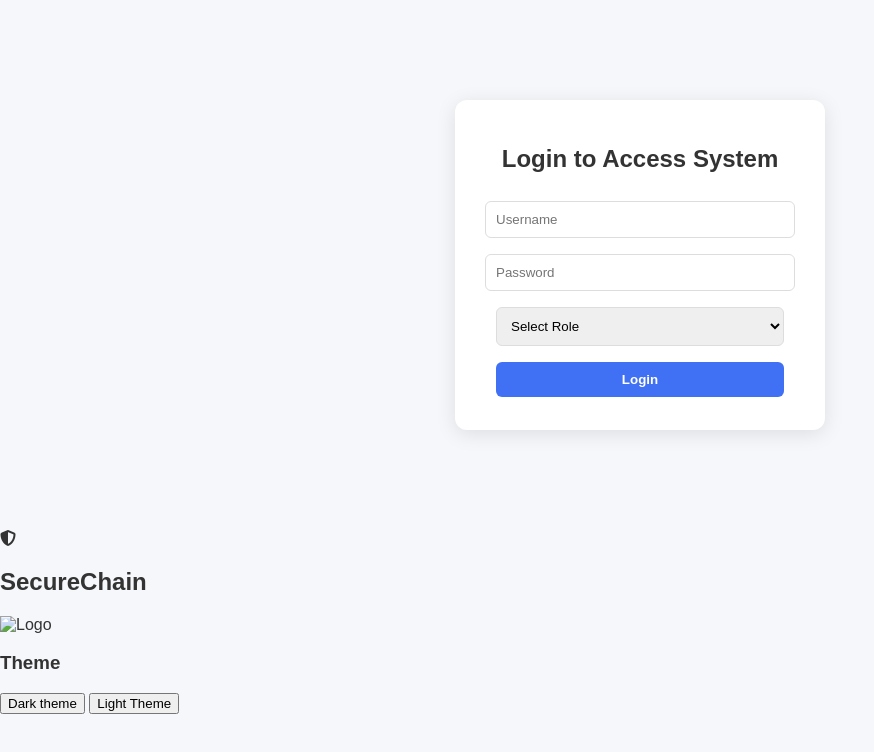
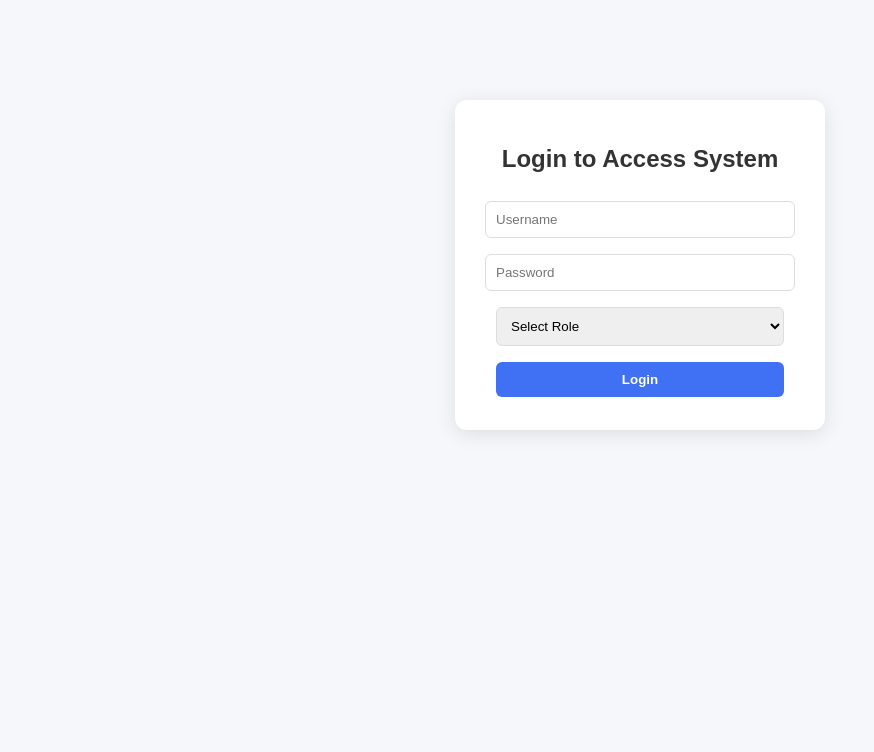
Before and after one commit to Roo-Master/SecureCybering, a plain HTML site: page securecybering 2.1/js/settings.html in a window 1280 px wide. Shown: the whole page, without its empty margins (0-874 px from the left). Drawn offline with Linux system fonts and the light colour scheme.

Commit message:
next commit

```diff
--- a/securecybering 2.1/js/settings.html
+++ b/securecybering 2.1/js/settings.html
@@ -24,23 +24,7 @@
     </select>
         <button type="submit">Login</button>
     </form>
-<aside>
-    <div class="logo">
-        <i class="fas fa-shield-alt"></i>
-        <h1>SecureChain</h1>
 
-        <img src="securechain.png" alt="Logo" class="header-logo">
-
-    </div>
-
-    <div class="system_theme">
-      <h3 id="theme">Theme</h3>
-      <div id="theme_id">
-        <button id="dark_theme">Dark theme</button>
-        <button id="light_theme">Light Theme</button>
-      </div>
-    </div>
-</aside>
     <!-- Main Container (hidden initially) -->
     <div class="container" style="display: none;">
         <h2><i class="fas fa-cog"></i> System Settings</h2>
```
Also changed, not shown: securecybering 2.1/Admin/decentralized.html (+1 -1 lines).
